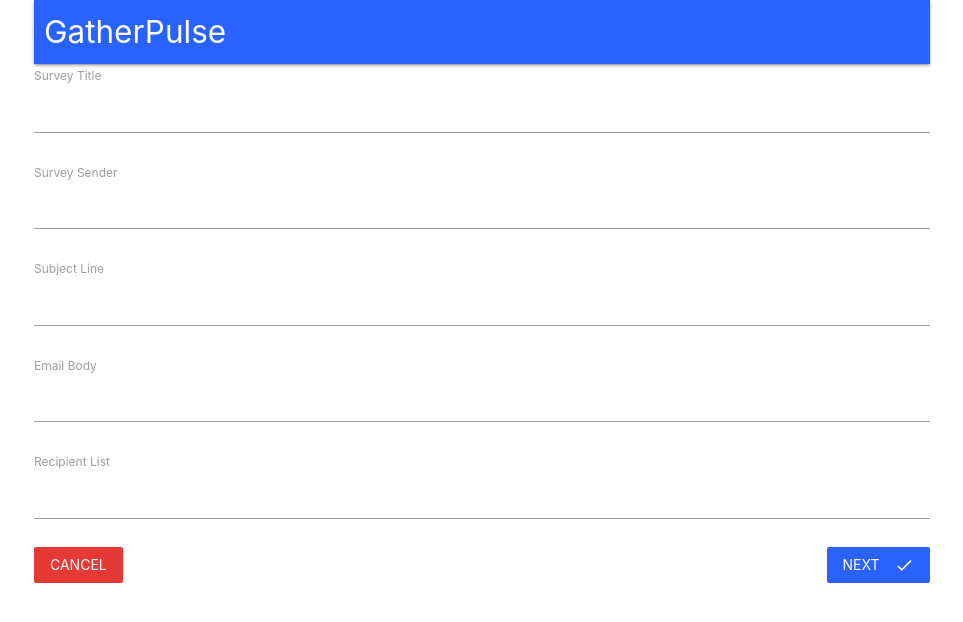
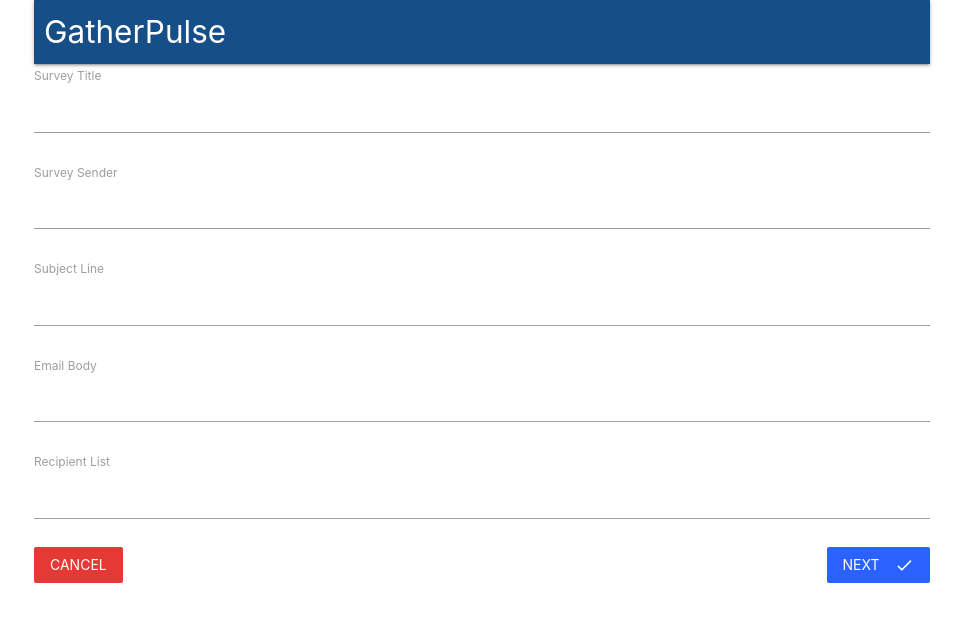
Before and after one commit to BryantVaughn/gather-pulse, a React (Create React App) app in the folder client/: page /surveys/new in a window 1280 px wide. Shown: the top 622 px of the page, without its empty margins (158-1121 px from the left). Built offline with nearby package versions, Linux system fonts and the light colour scheme; no server answers.

Commit message:
header and survey field styles

```diff
--- a/client/src/components/Header.js
+++ b/client/src/components/Header.js
@@ -2,6 +2,7 @@ import React, { Component } from 'react';
 import { connect } from 'react-redux';
 import { Link } from 'react-router-dom';
 import Payments from './Payments';
+import './styles/Header.css';
 
 class Header extends Component {
 	renderContent() {
@@ -20,9 +21,7 @@ class Header extends Component {
 						<li>
 							<Payments />
 						</li>
-						<li style={{ margin: '0 10px' }}>
-							Credits: {this.props.auth.credits}
-						</li>
+						<li id="credits">Credits: {this.props.auth.credits}</li>
 						<li>
 							<a href="/api/logout">Logout</a>
 						</li>
@@ -33,7 +32,7 @@ class Header extends Component {
 
 	render() {
 		return (
-			<nav className="blue accent-4" style={{ paddingLeft: '10px' }}>
+			<nav id="header">
 				<div className="nav-wrapper">
 					<Link
 						to={this.props.auth ? '/surveys' : '/'}
--- /dev/null
+++ b/client/src/components/styles/Header.css
@@ -0,0 +1,8 @@
+#header {
+	background-color: #164e87;
+	padding-left: 10px;
+}
+
+#credits {
+	margin: 0 10px;
+}
--- a/client/src/components/surveys/SurveyField.js
+++ b/client/src/components/surveys/SurveyField.js
@@ -10,9 +10,7 @@ export default function SurveyField({
 		<div>
 			<label>{label}</label>
 			<input className="input-field" {...input} />
-			<div className="red-text" style={{ marginBottom: '20px' }}>
-				{touched && error}
-			</div>
+			<div className="red-text">{touched && error}</div>
 		</div>
 	);
 }
--- a/client/src/components/surveys/styles/SurveyField.css
+++ b/client/src/components/surveys/styles/SurveyField.css
@@ -1,3 +1,7 @@
 .input-field {
 	margin-bottom: 20px;
 }
+
+.red-text {
+	margin-bottom: 20px;
+}
```
